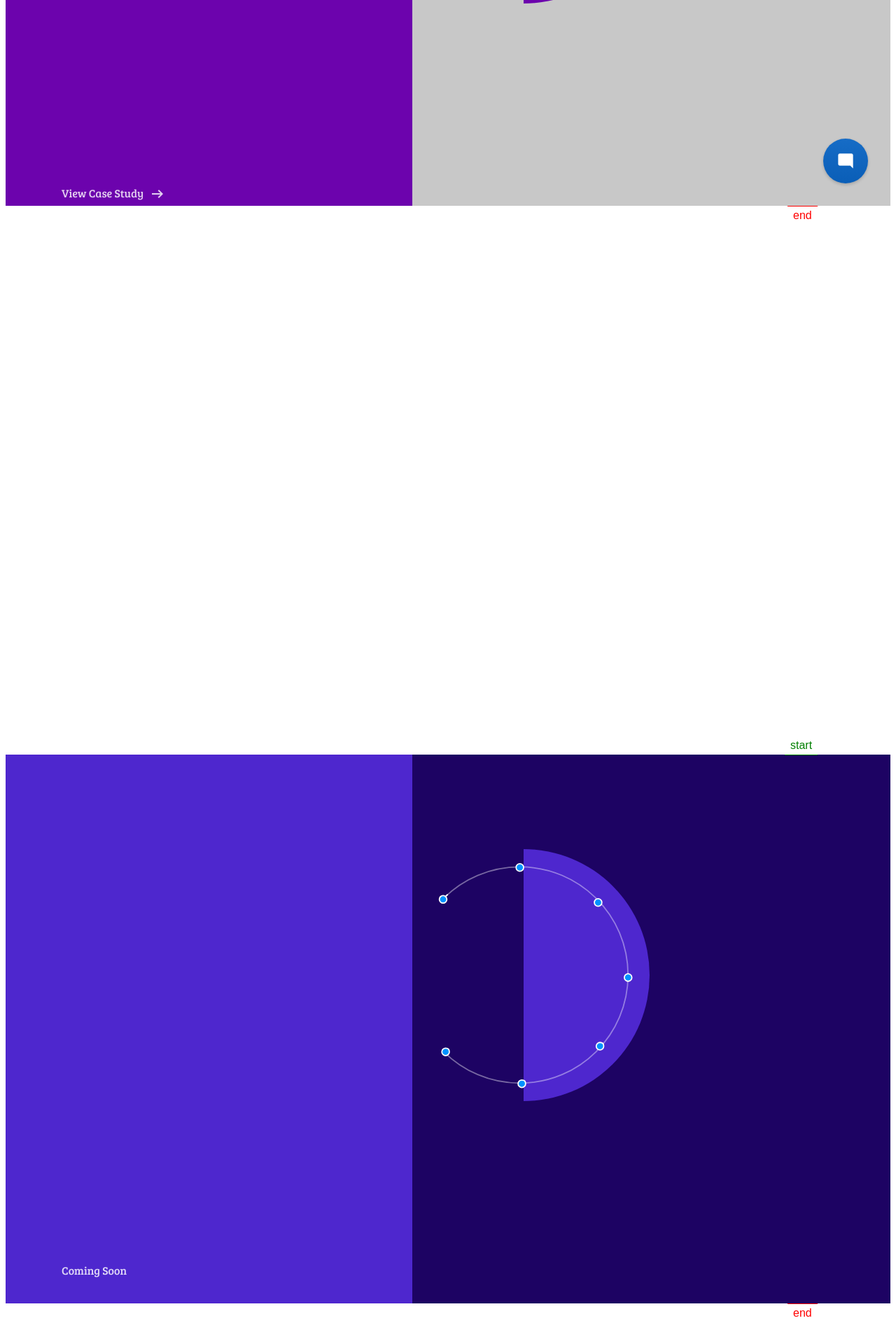
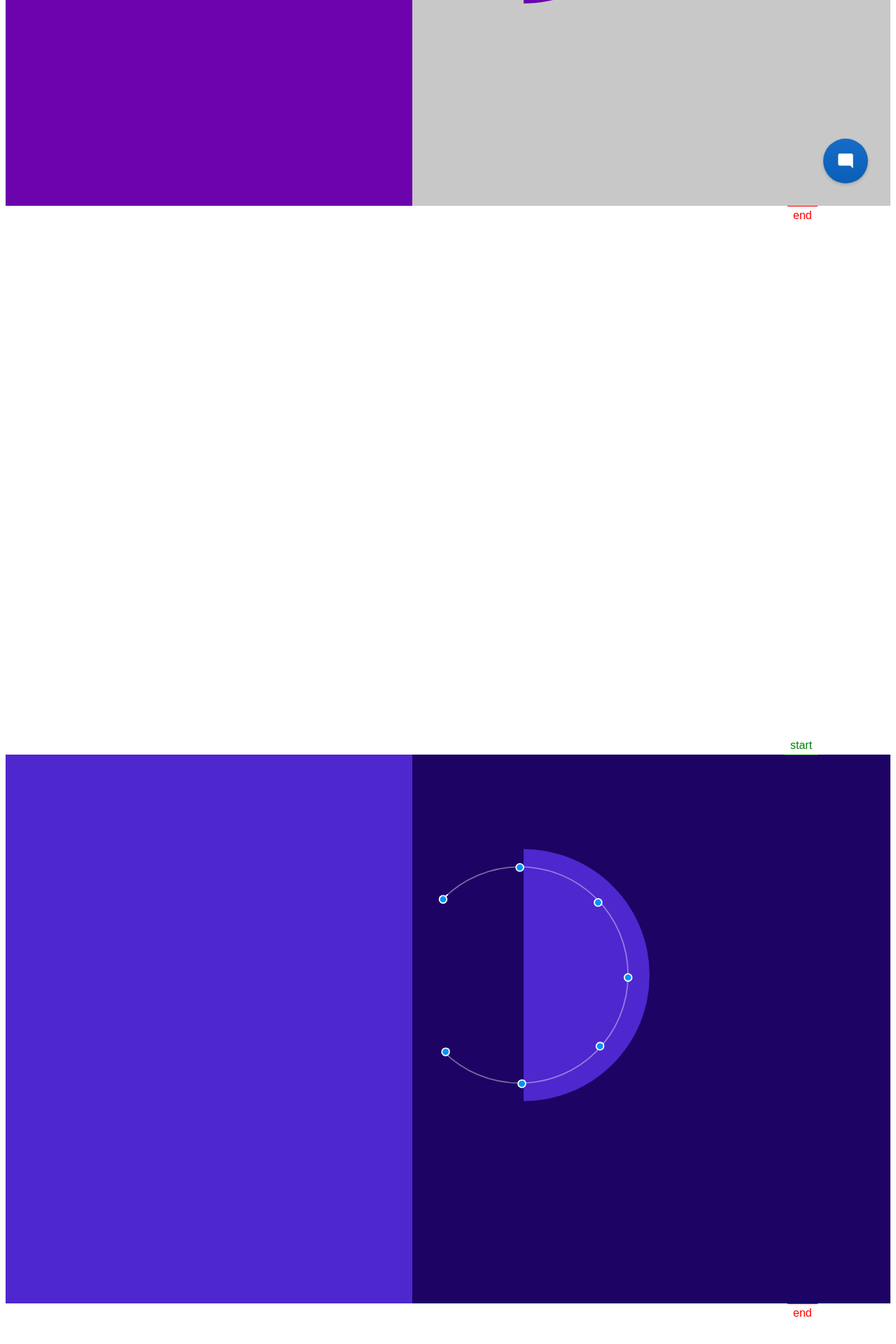
Before and after one commit to VinayN18/Animated-ScrollBar, an Angular app: page / in a window 1280 px wide. Shown: the part 498-2418 px from the top of the page at 70% size. Built offline with nearby package versions, Linux system fonts and the light colour scheme.

Commit message:
Up down animation implemented

```diff
--- a/src/app/mainpage/mainpage.component.html
+++ b/src/app/mainpage/mainpage.component.html
@@ -36,7 +36,7 @@
                 We are the best web devlopment company in the world
               </p>
               <div class="para21">
-                <div class="case-study1">
+                <div class="case-study1 paragraph">
                   <p>View Case Study</p>
                   <span class="material-symbols-outlined">
                     arrow_right_alt
@@ -82,7 +82,7 @@
             <p class="para2 paragraph">
               We are the best web devlopment company in the world
             </p>
-            <p class="para22">Coming Soon</p>
+            <p class="para22 paragraph">Coming Soon</p>
             <p class="skip2">SKIP</p>
           </div>
         </div>
@@ -123,7 +123,7 @@
               <p>web devlopment company</p>
               <p>in the world</p>
             </div>
-            <p class="para23">Coming Soon</p>
+            <p class="para23 paragraph">Coming Soon</p>
             <p class="skip3">SKIP</p>
           </div>
         </div>
@@ -165,7 +165,7 @@
               <p>in the world</p>
             </div>
             <div class="para24">
-              <div class="case-study4">
+              <div class="case-study4 paragraph">
                 <p>View Case Study</p>
                 <span class="material-symbols-outlined"> arrow_right_alt </span>
               </div>
@@ -232,7 +232,7 @@
               <p>in the world</p>
             </div>
             <div class="para25">
-              <div class="case-study5">
+              <div class="case-study5 paragraph">
                 <p>View Case Study</p>
                 <span class="material-symbols-outlined"> arrow_right_alt </span>
               </div>
@@ -299,7 +299,7 @@
               <p>web development and app development</p>
             </div>
             <div class="para26">
-              <div class="case-study6">
+              <div class="case-study6 paragraph">
                 <p>View Case Study</p>
                 <span class="material-symbols-outlined"> arrow_right_alt </span>
               </div>
@@ -349,7 +349,7 @@
                 <p>web devlopment company</p>
                 <p>in the world</p>
               </div>
-              <p class="para27">Coming Soon</p>
+              <p class="para27 paragraph">Coming Soon</p>
               <p class="skip7">SKIP</p>
             </div>
           </div>
```
